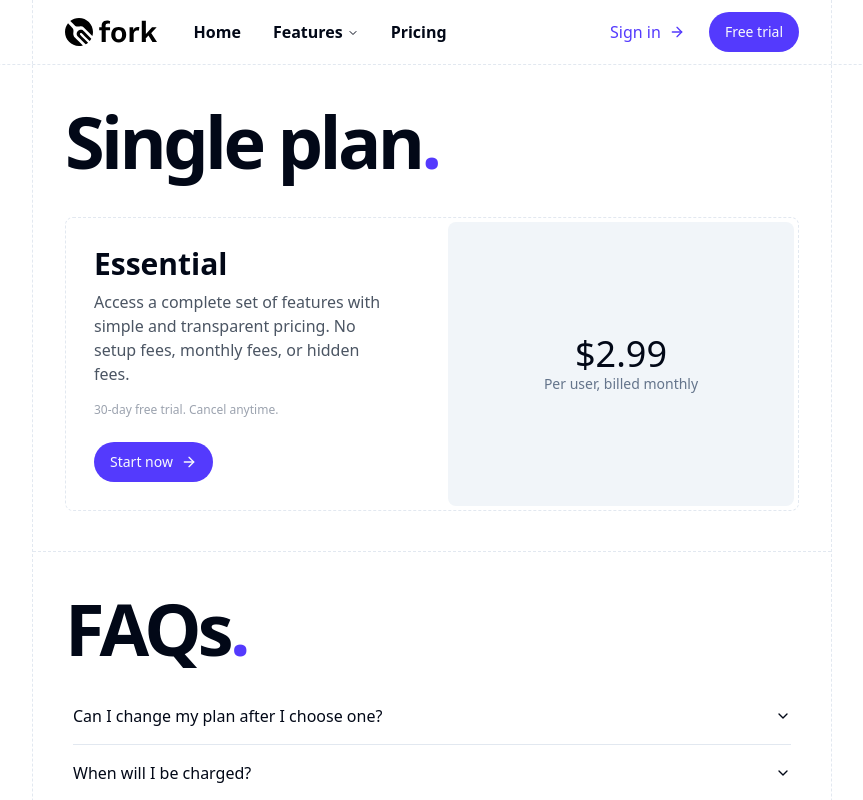
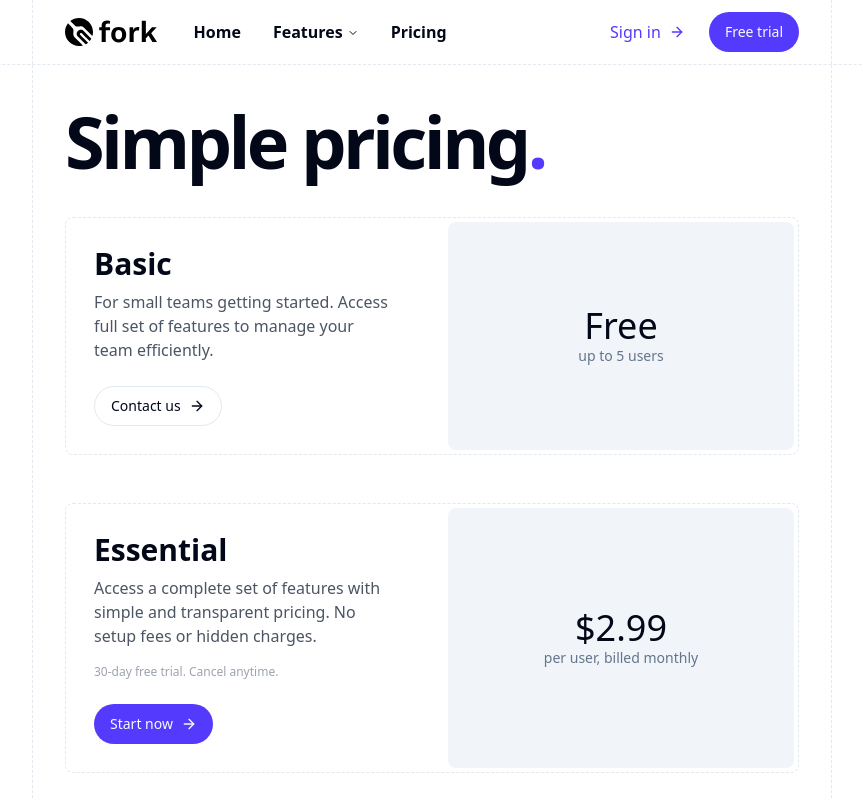
Before and after one commit to ForkHR/forkhr-website, a React (Vite) app: page /pricing in a window 1280 px wide. Shown: the top 800 px of the page, without its empty margins (208-1071 px from the left). Built offline with nearby package versions, Linux system fonts and the light colour scheme; a web font is replaced by a local one.

Commit message:
feat: enhance content and structure across multiple pages; update 404 page height, add new sections in Pricing, and refine text in Home and Retention pages

```diff
--- a/src/pages/Err404page.jsx
+++ b/src/pages/Err404page.jsx
@@ -8,16 +8,8 @@ const Err404page = () => {
     }, [])
     return (
         <div
-            className="flex flex-col justify-center items-center min-h-[50vh] fade-in-up gap-2 py-20"
+            className="flex flex-col justify-center items-center min-h-[75vh] fade-in-up gap-2 py-20"
         >
-            <div>
-                <img
-                    alt="404"
-                    src="/assets/404.png"
-                    className="h-50"
-                    draggable="false"
-                />
-            </div>
             <div
                 className="flex justify-center items-center"
             >
--- a/src/pages/Home.jsx
+++ b/src/pages/Home.jsx
@@ -114,7 +114,13 @@ const Section2 = () => {
                             News to keep your team informed.
                         </p>
                         <p>
-                            Peer reviews to foster a culture of recognition and appreciation.
+                            Kudos to recognize and reward employees.
+                        </p>
+                        <p>
+                            Training courses to enhance skills.
+                        </p>
+                        <p>
+                            Shared resources for easy access to information.
                         </p>
                     </div>
                 </div>
@@ -267,18 +273,18 @@ const apps = [
         image: "/assets/introduction-surveys.png"
     },
     {
-        name: "News",
+        name: "Updates",
         title: "Keep your team informed",
         to: "/retention-and-engagement",
-        description: "Keep your team informed with news. Share important updates, news, and events to ensure everyone is on the same page.",
+        description: "Keep your team informed with company updates. Share important updates, news, and events to ensure everyone is on the same page.",
         icon: <div className="h-8 w-8 flex justify-center items-center rounded-full bg-[#3647dd]"><BellIcon className="w-4 h-4" color="#fff"/></div>,
         image: "/assets/introduction-announcements.png"
     },
     {
-        name: "Peer Reviews",
+        name: "Kudos",
         title: "Foster a culture of recognition",
         to: "/retention-and-engagement",
-        description: "Foster a culture of recognition and appreciation with peer reviews. Encourage employees to give feedback to each other, boosting morale and engagement.",
+        description: "Foster a culture of recognition and appreciation with Kudos, boosting morale and engagement.",
         icon: <div className="h-8 w-8 flex justify-center items-center rounded-full bg-[#3647dd]"><StarIcon className="w-4 h-4" color="#fff"/></div>,
         image: "/assets/introduction-reviews.png"
     },
--- a/src/pages/Pricing.jsx
+++ b/src/pages/Pricing.jsx
@@ -5,9 +5,8 @@ import {
     AccordionItem,
     AccordionTrigger,
 } from "@/components/ui/accordion"
-import { CubeIcon } from '@radix-ui/react-icons'
-import { ArchiveIcon, ArrowRight, BarChartIcon, CheckIcon, EyeIcon, UserIcon } from 'lucide-react'
-import { useEffect, useRef } from 'react'
+import { ArrowRight } from 'lucide-react'
+import { useEffect } from 'react'
 import { Link } from 'react-router-dom'
 
 
@@ -63,6 +62,39 @@ const Faq = () => {
     )
 }
 
+const Section4 = () => {
+    return (
+        <div className="flex md:gap-8 md:flex-row flex-col border border-dashed border-slate-200 rounded-lg p-1 mb-12">
+            <div className="flex-1 p-6">
+                <h3 className="md:xl text-3xl font-semibold">
+                    Basic
+                </h3>
+                <div className="text-base text-gray-600 pt-2">
+                    For small teams getting started. Access full set of features to manage your team efficiently.
+                </div>
+                <div className="pt-6">
+                    <Link to="mailto:support@forkhr.com">
+                        <Button
+                            variant="outline"
+                        >
+                            Contact us
+                            <ArrowRight className="w-4 h-4 ms-2" />
+                        </Button>
+                    </Link>
+                </div>
+            </div>
+            <div className="flex-1 p-6 bg-slate-100 rounded-lg flex flex-col items-center justify-center text-center font-medium">
+                <div className="text-4xl">
+                    Free
+                </div>
+                <div className="text-sm text-muted-foreground font-normal">
+                    up to 5 users
+                </div>
+            </div>
+        </div>
+    )
+}
+
 const Section3 = () => {
     return (
         <div className="flex md:gap-8 md:flex-row flex-col border border-dashed border-slate-200 rounded-lg p-1">
@@ -71,7 +103,7 @@ const Section3 = () => {
                     Essential
                 </h3>
                 <div className="text-base text-gray-600 pt-2">
-                    Access a complete set of features with simple and transparent pricing. No setup fees, monthly fees, or hidden fees.
+                    Access a complete set of features with simple and transparent pricing. No setup fees or hidden charges.
                 </div>
                 <div class="text-xs text-gray-400 pt-4">30-day free trial. Cancel anytime.</div>
                 <div className="pt-6">
@@ -88,7 +120,7 @@ const Section3 = () => {
                     $2.99
                 </div>
                 <div className="text-sm text-muted-foreground font-normal">
-                    Per user, billed monthly
+                    per user, billed monthly
                 </div>
             </div>
         </div>
@@ -106,8 +138,9 @@ const Pricing = () => {
         <main className="w-full max-w-[800px] mx-auto border-l border-r border-dashed border-slate-200 flex flex-col fade-in-up">
             <div className="py-10 md:px-8 px-4">
                 <h1 className="max-w-[350px] md:max-w-[650px] text-5xl font-bold leading-[1] tracking-tighter lg:text-6xl xl:text-7xl lg:leading-[1.1] pb-10">
-                    Single plan<span className="text-primary">.</span>
+                    Simple pricing<span className="text-primary">.</span>
                 </h1>
+                <Section4/>
                 <Section3/>
             </div>
             <Faq/>
--- a/src/pages/RetentionAndEngagement.jsx
+++ b/src/pages/RetentionAndEngagement.jsx
@@ -31,19 +31,37 @@ const Section2 = () => {
                         <div className="flex gap-3 flex-col py-6">
                             <BellIcon className="w-6 h-6 text-primary md:mx-8 mx-4"/>
                             <h5 className="text-base font-bold flex-1 md:px-8 px-4 border-l border-primary border-dashed">
-                                News
+                                Company updates
                             </h5>
                             <div className="text-base text-gray-600 md:px-8 px-4">
-                                Send important News to your employees, such as company news, policy changes, or upcoming events. Keep everyone informed and engaged with Fork.
+                                Send important updates to your employees, such as company news, policy changes, or upcoming events. Keep everyone informed and engaged with Fork.
                             </div>
                         </div>
                         <div className="flex gap-3 flex-col py-6">
                             <StarIcon className="w-6 h-6 text-primary md:mx-8 mx-4"/>
                             <h5 className="text-base font-bold flex-1 md:px-8 px-4 border-l border-primary border-dashed">
-                                Reviews
+                                Kudos
                             </h5>
                             <div className="text-base text-gray-600 md:px-8 px-4">
-                                Conduct performance reviews and evaluations to assess your employees’ skills, strengths, and areas for improvement. Use the feedback to help them grow and develop in their roles.
+                                Recognize and reward your employees for their hard work and achievements. Boost morale and motivation by celebrating successes with Fork's Kudos feature.
+                            </div>
+                        </div>
+                        <div className="flex gap-3 flex-col py-6">
+                            <Book className="w-6 h-6 text-primary md:mx-8 mx-4"/>
+                            <h5 className="text-base font-bold flex-1 md:px-8 px-4 border-l border-primary border-dashed">
+                                Training courses
+                            </h5>
+                            <div className="text-base text-gray-600 md:px-8 px-4">
+                                Assign and track employee training courses. Ensure your team is up-to-date with the latest skills and knowledge to improve performance and productivity.
+                            </div>
+                        </div>
+                        <div className="flex gap-3 flex-col py-6">
+                            <FolderKanban className="w-6 h-6 text-primary md:mx-8 mx-4"/>
+                            <h5 className="text-base font-bold flex-1 md:px-8 px-4 border-l border-primary border-dashed">
+                                Shared resources
+                            </h5>
+                            <div className="text-base text-gray-600 md:px-8 px-4">
+                                Share important resources and policies with your team. Ensure everyone has access to the information they need to perform their job effectively.
                             </div>
                         </div>
                     </div>
--- a/src/pages/StaffHr.jsx
+++ b/src/pages/StaffHr.jsx
@@ -1,5 +1,5 @@
 import { Button } from '@/components/ui/button'
-import { ArrowLeftRightIcon, ArrowRight, Book, CalendarClock, CheckIcon, CoffeeIcon, FileSignatureIcon, FolderIcon, FolderKanban, FormInputIcon, SendIcon, TimerIcon } from 'lucide-react'
+import { ArrowLeftRightIcon, ArrowRight, Book, CalendarClock, CheckIcon, CoffeeIcon, FileSignatureIcon, FileWarning, FolderIcon, FolderKanban, FormInputIcon, SendIcon, UserPlus } from 'lucide-react'
 import React, { useEffect } from 'react'
 import { Link } from 'react-router-dom'
 
@@ -32,39 +32,21 @@ const Section2 = () => {
                             </div>
                         </div>
                         <div className="flex gap-3 flex-col py-6">
-                            <FileSignatureIcon className="w-6 h-6 text-primary md:mx-8 mx-4"/>
+                            <FileWarning className="w-6 h-6 text-primary md:mx-8 mx-4"/>
                             <h5 className="text-base font-bold flex-1 md:px-8 px-4 border-l border-primary border-dashed">
-                                E-signatures
+                                Incidents
                             </h5>
                             <div className="text-base text-gray-600 md:px-8 px-4">
-                                Employees can sign documents electronically in Fork, so you can easily collect signatures without the hassle of printing and scanning.
+                                Document and track workplace incidents. Maintain a safe and compliant work environment by keeping detailed records of any incidents that occur.
                             </div>
                         </div>
                         <div className="flex gap-3 flex-col py-6">
-                            <FormInputIcon className="w-6 h-6 text-primary md:mx-8 mx-4"/>
+                            <UserPlus className="w-6 h-6 text-primary md:mx-8 mx-4"/>
                             <h5 className="text-base font-bold flex-1 md:px-8 px-4 border-l border-primary border-dashed">
-                                Onboarding forms
+                                Hiring
                             </h5>
                             <div className="text-base text-gray-600 md:px-8 px-4">
-                                I-9, W-4, and more. Fork makes it easy to collect all the information you need from new employees, such as their contact information, tax forms, and direct deposit information.
-                            </div>
-                        </div>
-                        <div className="flex gap-3 flex-col py-6">
-                            <Book className="w-6 h-6 text-primary md:mx-8 mx-4"/>
-                            <h5 className="text-base font-bold flex-1 md:px-8 px-4 border-l border-primary border-dashed">
-                                Training courses
-                            </h5>
-                            <div className="text-base text-gray-600 md:px-8 px-4">
-                                Assign and track employee training courses. Ensure your team is up-to-date with the latest skills and knowledge to improve performance and productivity.
-                            </div>
-                        </div>
-                        <div className="flex gap-3 flex-col py-6">
-                            <FolderKanban className="w-6 h-6 text-primary md:mx-8 mx-4"/>
-                            <h5 className="text-base font-bold flex-1 md:px-8 px-4 border-l border-primary border-dashed">
-                                Shared resources
-                            </h5>
-                            <div className="text-base text-gray-600 md:px-8 px-4">
-                                Share important resources and policies with your team. Ensure everyone has access to the information they need to perform their job effectively.
+                                Manage job postings and applications. Streamline your hiring process by posting job openings and tracking applications all in one place.
                             </div>
                         </div>
                     </div>
```
